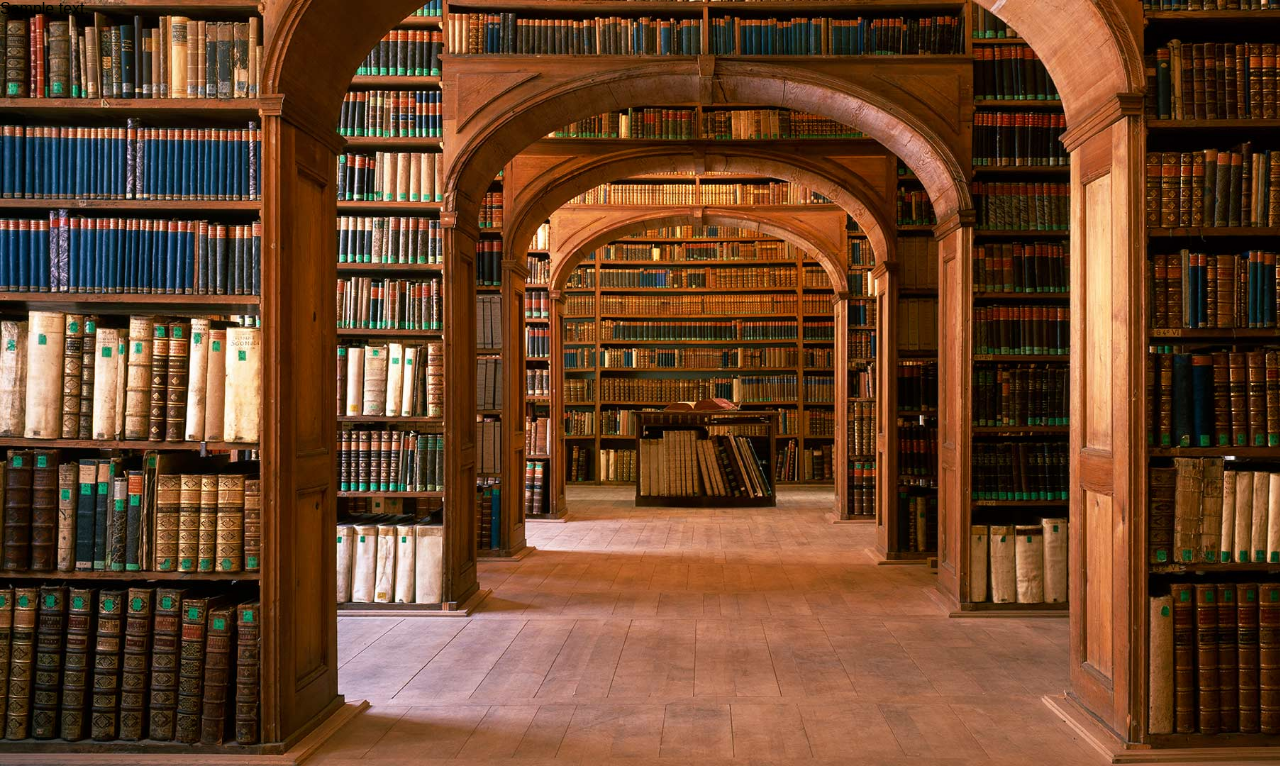
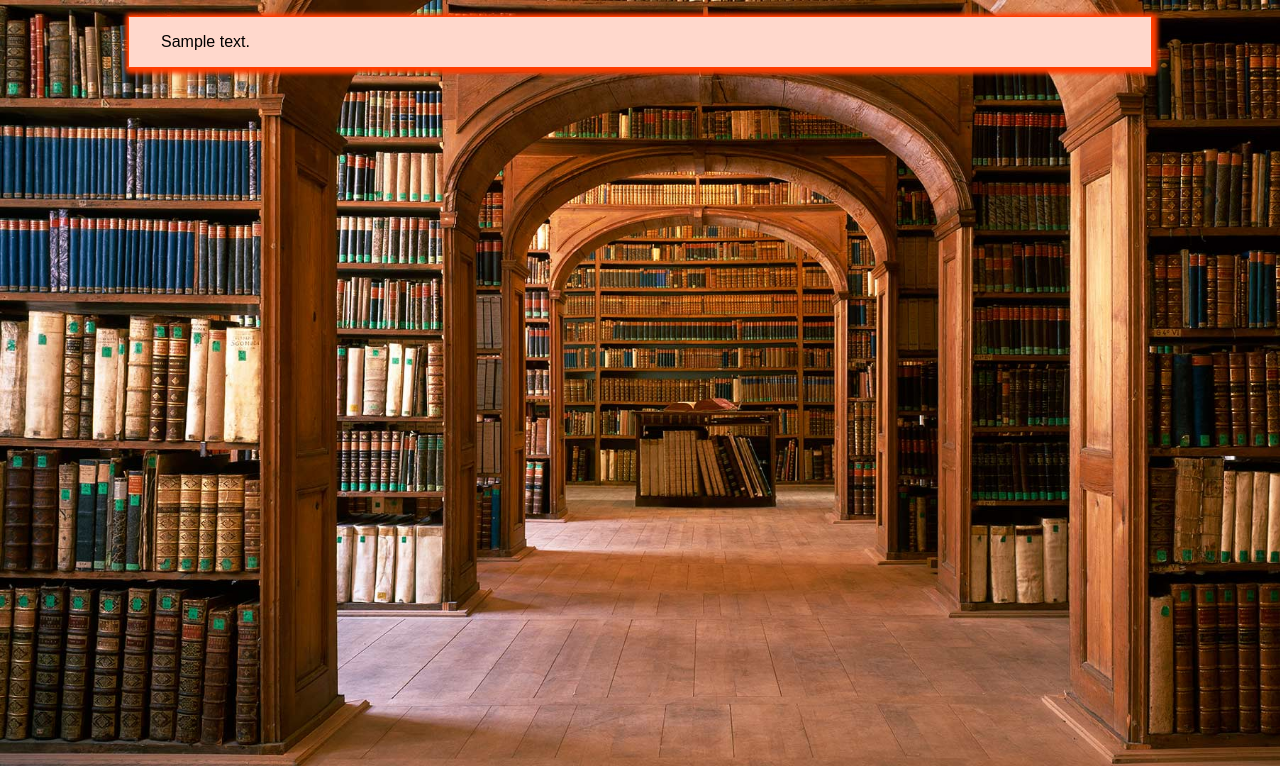
Before and after one commit to hurtleturtle/webapp, a Flask app: template wuxia/templates/story/display.html in a window 1280 px wide. Shown: the part 34-800 px from the top of the page. Run offline with Flask 2, Linux system fonts and the light colour scheme; the template is opened without the code that fills it: most values are stand-ins (such as "Sample title", 1, 10 or a date in 2020); some libraries are stand-ins or nearby versions.

Commit message:
Added div.story wrapper

```diff
--- a/wuxia/templates/story/display.html
+++ b/wuxia/templates/story/display.html
@@ -3,9 +3,11 @@
 {% block title %}{{ title }}{% endblock %}
 
 {% block content %}
+  <div class="story">
   {% for c in chapters %}
     <div class="chapter">
       {{ c.content|safe }}
     </div>
   {% endfor %}
+  </div>
 {% endblock %}
```
